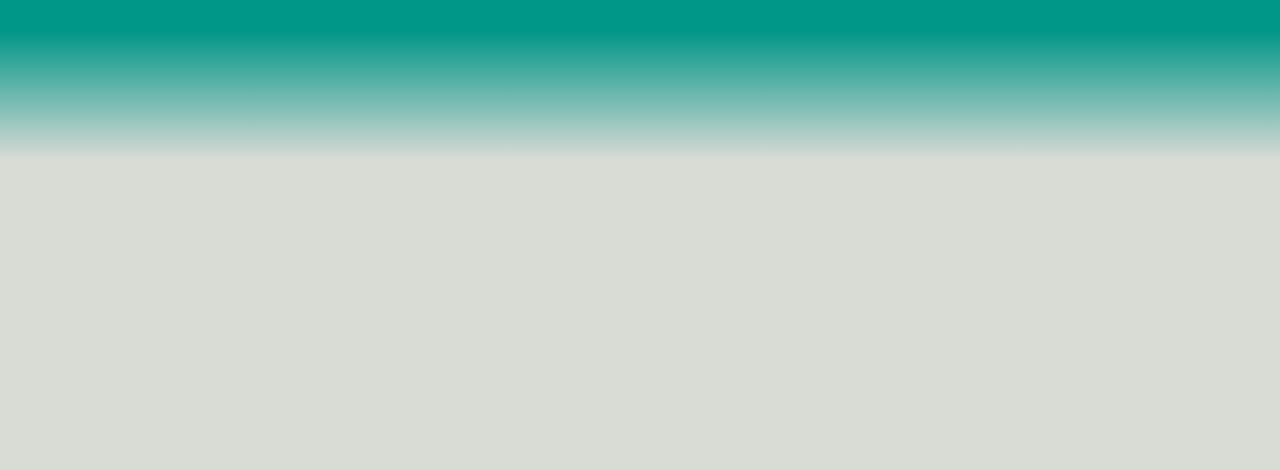
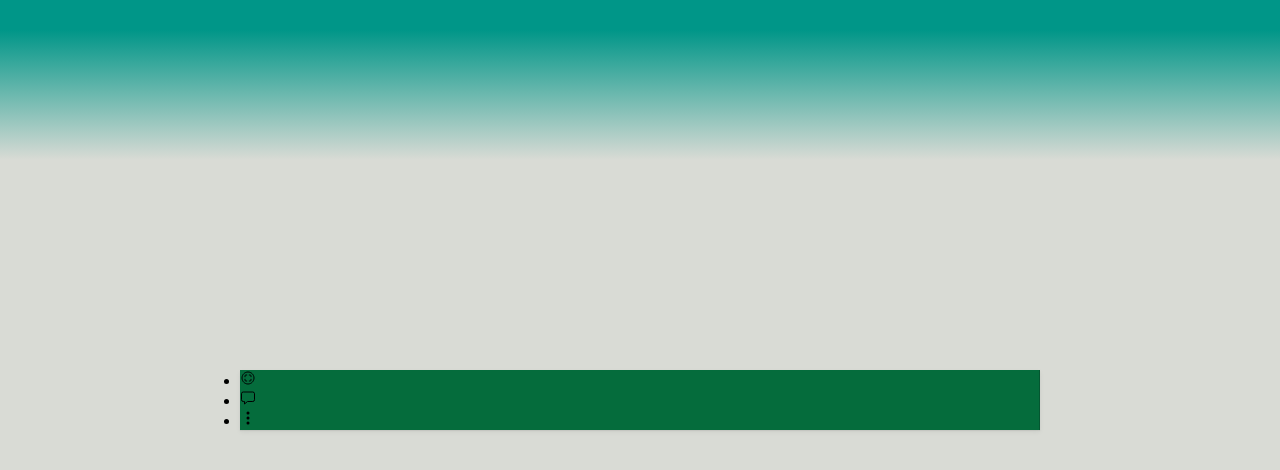
Before and after one commit to Mariam0401/first_project, a plain HTML site: page whatsapp.html in a window 1280 px wide. Drawn offline with nearby package versions, Linux system fonts and the light colour scheme.

Commit message:
whatssap.html

```diff
--- a/whatsapp.html
+++ b/whatsapp.html
@@ -45,10 +45,18 @@
                 <div class="right">
                     <img src="Whatsapp.png" alt="" class="cover">
 
+
                 </div>
+                <ul class="navicons">
+                    <li><ion-icon name="scan-circle-outline"></ion-icon></li>
+                    <li><ion-icon name="chatbox-outline"></ion-icon></li>
+                    <li><ion-icon name="ellipsis-vertical"></ion-icon></li>
+                </ul>
 
             </div>
 
         </div>
+        <script type="module" src="https://unpkg.com/ionicons@7.1.0/dist/ionicons/ionicons.esm.js"></script>
+<script nomodule src="https://unpkg.com/ionicons@7.1.0/dist/ionicons/ionicons.js"></script>
     </body>
 </html>
```
